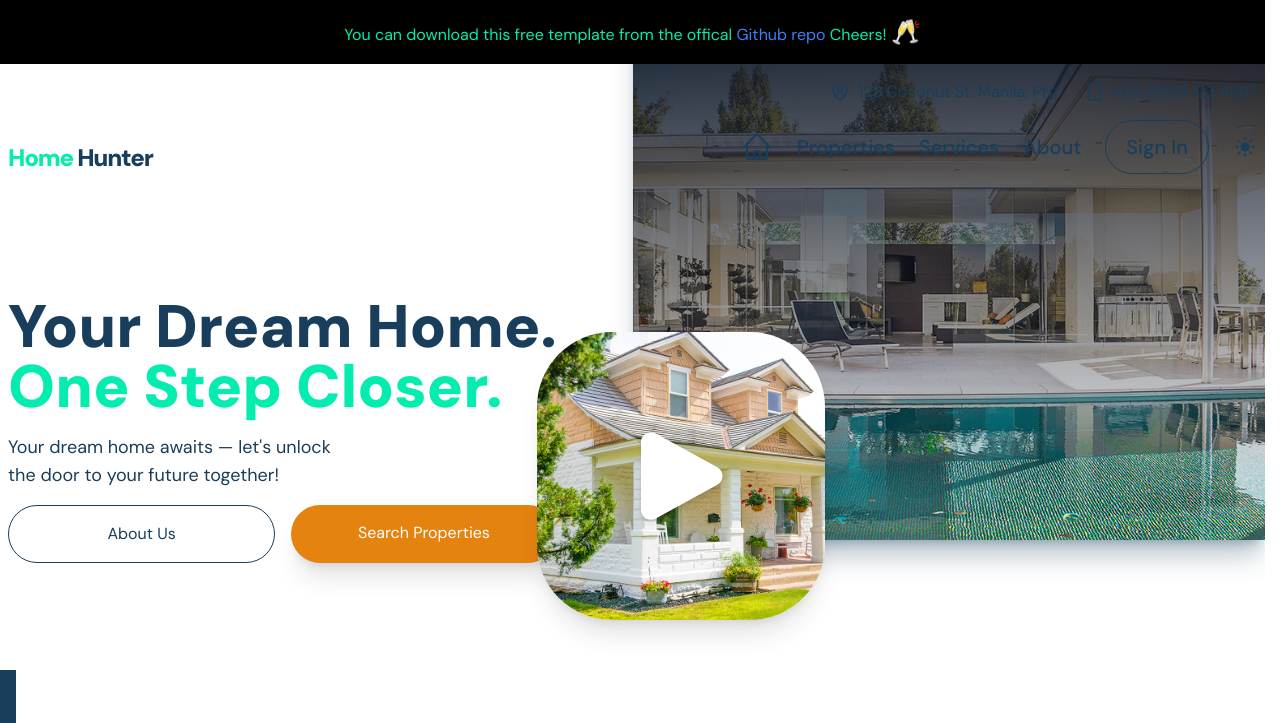
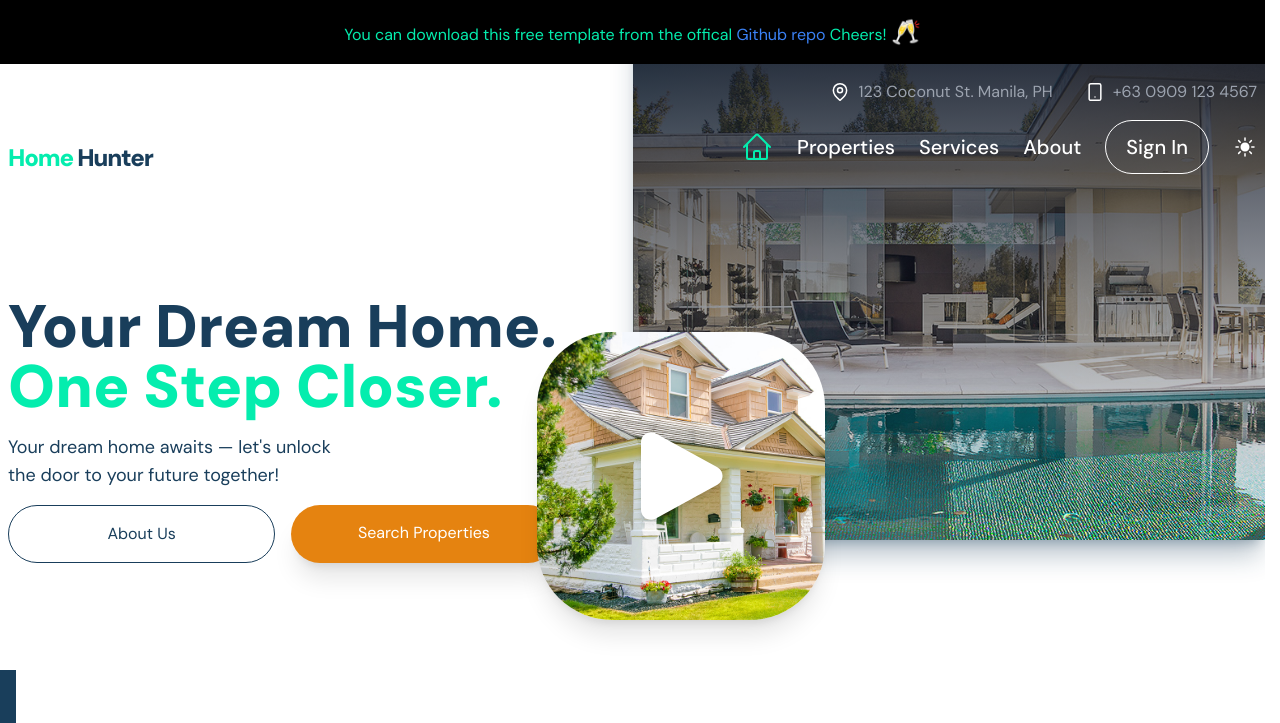
Before and after one commit to glennraya/homehunter, a website built with Vite: page index.html in a window 1280 px wide. Shown: the top 723 px of the page. Built offline with nearby package versions, Linux system fonts and the light colour scheme.

Commit message:
Fix mobile nav issues

```diff
--- a/index.html
+++ b/index.html
@@ -87,20 +87,20 @@
             </header>
             <!-- Desktop Menu -->
             <div id="menu"
-                class="fixed hidden top-0 left-0 z-30 w-full h-screen flex-col gap-y-4 bg-gray-200 lg:bg-transparent lg:w-auto lg:h-auto lg:relative lg:flex lg:dark:bg-transparent dark:bg-gray-800">
+                class="fixed hidden bg-gray-800 top-0 left-0 z-30 w-full h-screen flex-col gap-y-4 lg:bg-transparent lg:w-auto lg:h-auto lg:relative lg:flex lg:dark:bg-transparent">
                 <ul class="flex justify-center gap-x-8 text-gray-400 my-8 lg:my-0 lg:justify-end">
-                    <li class="flex items-center gap-x-2 text-main-color dark:text-white">
+                    <li class="flex items-center gap-x-2">
                         <svg xmlns="http://www.w3.org/2000/svg" width="20" height="20" viewBox="0 0 24 24" fill="none"
-                            stroke="currentColor" stroke-width="1.8" stroke-linecap="round" stroke-linejoin="round"
+                            stroke="#FFF" stroke-width="1.8" stroke-linecap="round" stroke-linejoin="round"
                             class="lucide lucide-map-pin">
                             <path d="M20 10c0 6-8 12-8 12s-8-6-8-12a8 8 0 0 1 16 0Z" />
                             <circle cx="12" cy="10" r="3" />
                         </svg>
                         <span>123 Coconut St. Manila, PH</span>
                     </li>
-                    <li class="flex items-center gap-x-2 text-main-color dark:text-white">
+                    <li class="flex items-center gap-x-2">
                         <svg xmlns="http://www.w3.org/2000/svg" width="20" height="20" viewBox="0 0 24 24" fill="none"
-                            stroke="currentColor" stroke-width="1.8" stroke-linecap="round" stroke-linejoin="round"
+                            stroke="#FFF" stroke-width="1.8" stroke-linecap="round" stroke-linejoin="round"
                             class="lucide lucide-smartphone">
                             <rect width="14" height="20" x="5" y="2" rx="2" ry="2" />
                             <path d="M12 18h.01" />
@@ -110,11 +110,10 @@
                 </ul>
                 <div class="flex flex-col gap-x-6 gap-y-6 lg:flex-row">
                     <nav
-                        class="flex flex-col items-center justify-end gap-x-6 gap-y-3 text-4xl font-medium text-main-color lg:text-xl lg:flex-row dark:text-white">
+                        class="flex flex-col items-center justify-end gap-x-6 gap-y-3 text-4xl font-medium text-white lg:text-xl lg:flex-row dark:text-white">
                         <a href="/" class="current-page" title="Home Page">
                             <svg xmlns="http://www.w3.org/2000/svg" fill="none" viewBox="0 0 24 24" stroke-width="1.5"
-                                stroke="currentColor"
-                                class="w-12 h-12 lg:w-8 lg:h-8 text-main-color dark:text-secondary-color">
+                                stroke="currentColor" class="w-12 h-12 lg:w-8 lg:h-8 text-secondary-color">
                                 <path stroke-linecap="round" stroke-linejoin="round"
                                     d="M2.25 12l8.954-8.955c.44-.439 1.152-.439 1.591 0L21.75 12M4.5 9.75v10.125c0 .621.504 1.125 1.125 1.125H9.75v-4.875c0-.621.504-1.125 1.125-1.125h2.25c.621 0 1.125.504 1.125 1.125V21h4.125c.621 0 1.125-.504 1.125-1.125V9.75M8.25 21h8.25" />
                             </svg>
@@ -124,7 +123,7 @@
                         <a href="#" class="nav-link" title="Services Offered">Services</a>
                         <a href="#" class="nav-link" title="About Us">About</a>
                         <a href="#"
-                            class="rounded-full border-2 border-main-color px-5 py-3 transition duration-300 ease-in-out lg:border hover:bg-main-color hover:text-white dark:border-white dark:hover:bg-white dark:hover:text-main-color"
+                            class="rounded-full border-2 border-white px-5 py-3 transition duration-300 ease-in-out lg:border hover:bg-white hover:text-main-color dark:border-white dark:hover:bg-white dark:hover:text-main-color"
                             title="Sign In to Dashboard">
                             Sign In
                         </a>
@@ -141,14 +140,14 @@
                     </nav>
 
                     <!-- Theme Buttons -->
-                    <button id="dark-btn" class="self-center text-main-color dark:text-white">
+                    <button id="dark-btn" class="self-center text-white dark:text-white">
                         <svg xmlns="http://www.w3.org/2000/svg" viewBox="0 0 24 24" fill="currentColor"
                             class="w-16 h-16 lg:w-6 lg:h-6">
                             <path
                                 d="M12 2.25a.75.75 0 01.75.75v2.25a.75.75 0 01-1.5 0V3a.75.75 0 01.75-.75zM7.5 12a4.5 4.5 0 119 0 4.5 4.5 0 01-9 0zM18.894 6.166a.75.75 0 00-1.06-1.06l-1.591 1.59a.75.75 0 101.06 1.061l1.591-1.59zM21.75 12a.75.75 0 01-.75.75h-2.25a.75.75 0 010-1.5H21a.75.75 0 01.75.75zM17.834 18.894a.75.75 0 001.06-1.06l-1.59-1.591a.75.75 0 10-1.061 1.06l1.59 1.591zM12 18a.75.75 0 01.75.75V21a.75.75 0 01-1.5 0v-2.25A.75.75 0 0112 18zM7.758 17.303a.75.75 0 00-1.061-1.06l-1.591 1.59a.75.75 0 001.06 1.061l1.591-1.59zM6 12a.75.75 0 01-.75.75H3a.75.75 0 010-1.5h2.25A.75.75 0 016 12zM6.697 7.757a.75.75 0 001.06-1.06l-1.59-1.591a.75.75 0 00-1.061 1.06l1.59 1.591z" />
                         </svg>
                     </button>
-                    <button id="light-btn" class="self-center text-main-color dark:text-white">
+                    <button id="light-btn" class="self-center text-white dark:text-white">
                         <svg xmlns="http://www.w3.org/2000/svg" viewBox="0 0 24 24" fill="currentColor"
                             class="w-16 h-16 lg:w-6 lg:h-6">
                             <path fill-rule="evenodd"
```
